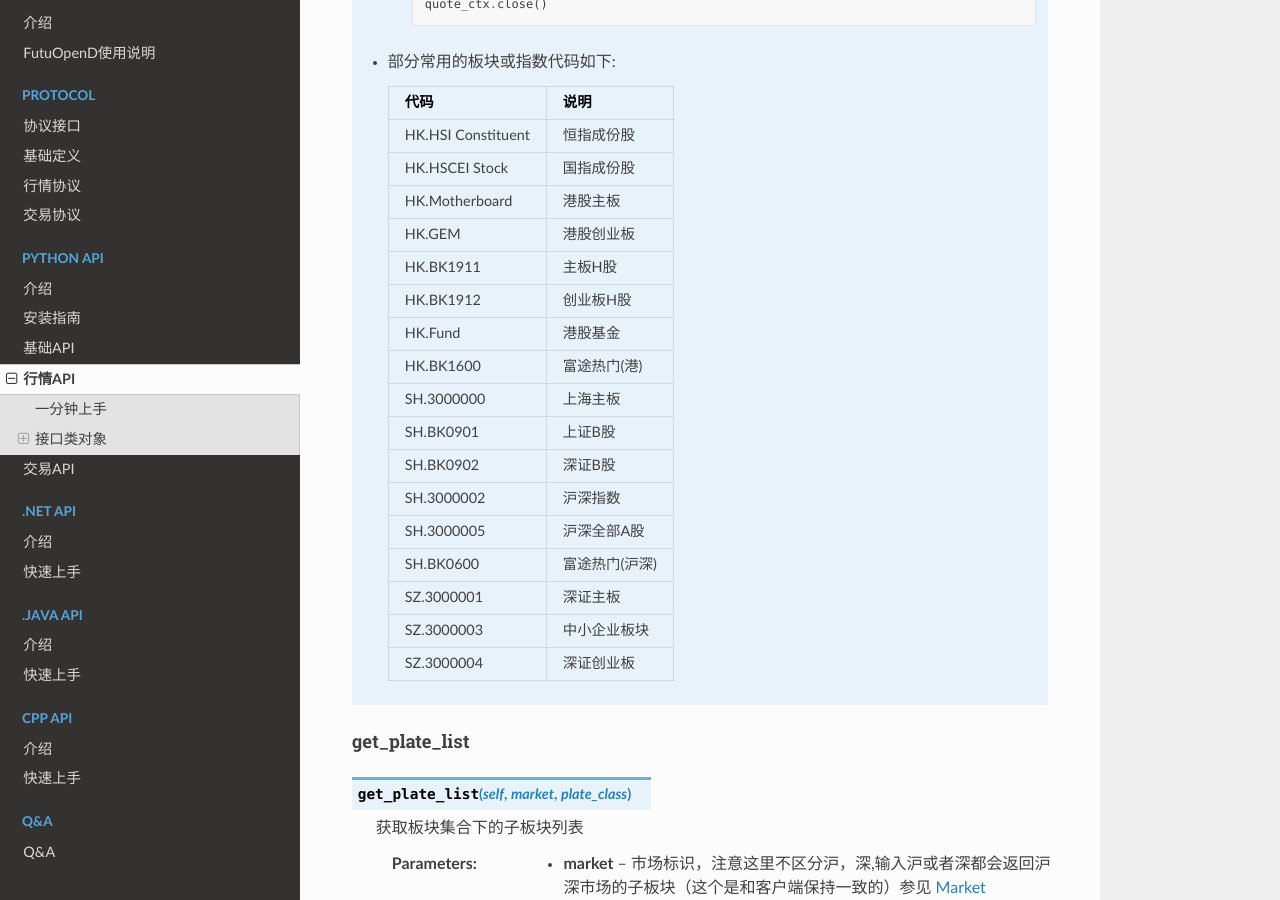
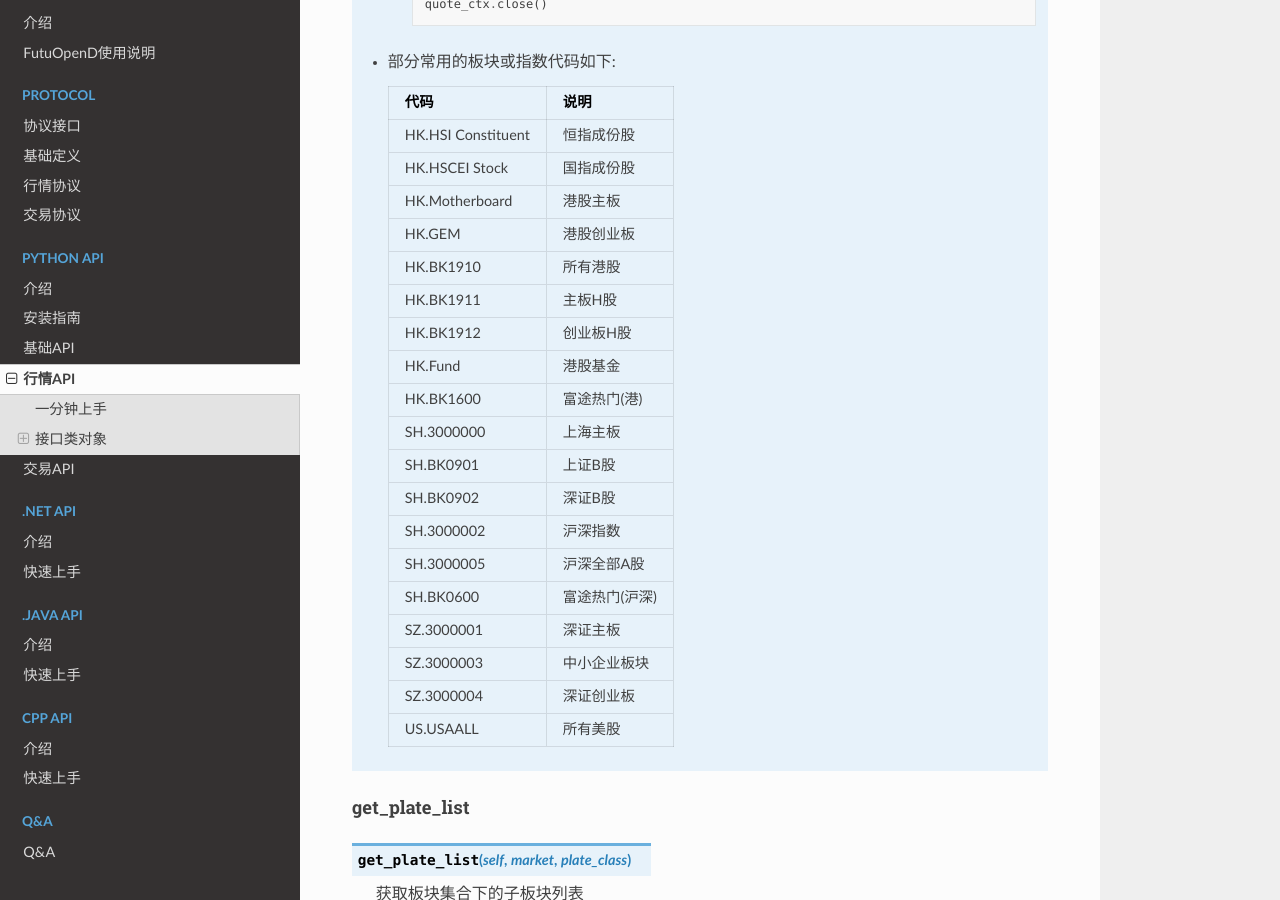
Before and after one commit to FutunnOpen/futu-api-doc, a Sphinx documentation site: the page built from doc_maker/source/api/Quote_API.rst, in a window 1280 px wide and 900 px high, scrolled down 14357 px. Built offline with Sphinx 7.4.7 and the Read the Docs theme 2.0.0, drawn with Linux system fonts in a browser that asks for light colours.

Commit message:
补充板块

```diff
--- a/doc_maker/source/api/Quote_API.rst
+++ b/doc_maker/source/api/Quote_API.rst
@@ -681,6 +681,7 @@ get_plate_stock
         HK.HSCEI Stock             国指成份股
         HK.Motherboard             港股主板
         HK.GEM                     港股创业板
+		HK.BK1910                  所有港股
         HK.BK1911                  主板H股
         HK.BK1912                  创业板H股
         HK.Fund                    港股基金
@@ -694,6 +695,7 @@ get_plate_stock
         SZ.3000001                 深证主板
         SZ.3000003                 中小企业板块
         SZ.3000004                 深证创业板
+		US.USAALL				   所有美股
         =====================  ==============================================================
 
 
```
